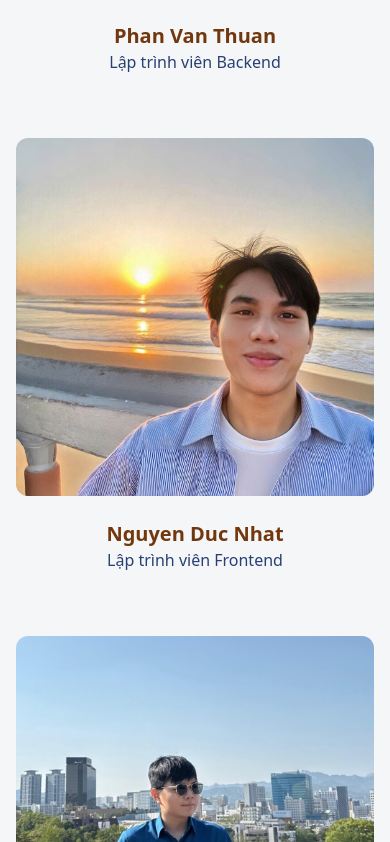
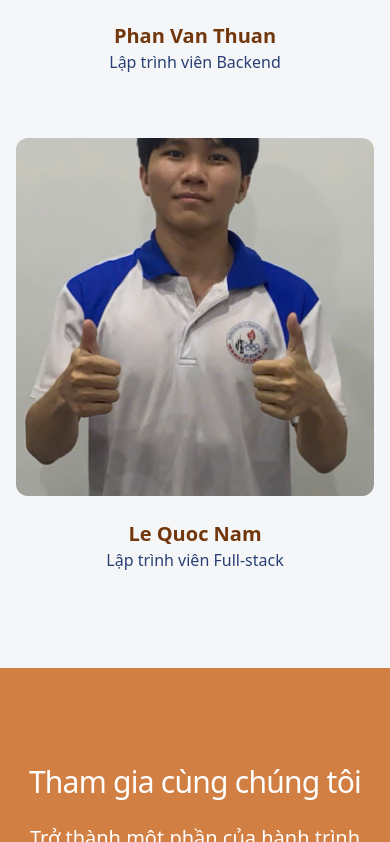
Before and after one commit to phanvanthuan06052004/Heritage-KLTN-FE, a React (Vite) app: page /about in a window 390 px wide. Shown: the part 7234-8076 px from the top of the page. Built offline with nearby package versions, Linux system fonts and the light colour scheme.

Commit message:
feat: center team members UI, rename Button component and update contact info

```diff
--- a/src/components/Footer/Footer.jsx
+++ b/src/components/Footer/Footer.jsx
@@ -1,42 +1,46 @@
-import { Link } from 'react-router-dom'
-import { Mail } from 'lucide-react'
-import { siFacebook, siInstagram } from 'simple-icons'
-import { useTranslation } from 'react-i18next'
-import SocialIcon from './SocialIcon'
+import { Link } from "react-router-dom";
+import { Mail } from "lucide-react";
+import { siFacebook, siInstagram } from "simple-icons";
+import { useTranslation } from "react-i18next";
+import SocialIcon from "./SocialIcon";
 
 const FOOTER_CONFIG = {
   socialLinks: [
     {
-      name: 'Facebook',
-      url: 'https://www.facebook.com/duc.nhatt.nguyen',
+      name: "Facebook",
+      url: "https://www.facebook.com/duc.nhatt.nguyen",
       icon: siFacebook.path,
     },
     {
-      name: 'Instagram',
-      url: 'https://www.instagram.com/nhatt.1510/',
+      name: "Instagram",
+      url: "https://www.instagram.com/nhatt.1510/",
       icon: siInstagram.path,
     },
   ],
-  email: 'ducnhat0910@gmail.com',
+  email: "22110240@student.hcmute.edu.vn",
   navLinks: [
-    { to: '/heritages', labelKey: 'nav.heritageSites' },
-    { to: '/explore', labelKey: 'nav.explore' },
-    { to: '/about', labelKey: 'nav.about' },
+    { to: "/heritages", labelKey: "nav.heritageSites" },
+    { to: "/explore", labelKey: "nav.explore" },
+    { to: "/about", labelKey: "nav.about" },
   ],
-}
+};
 
 const Footer = () => {
-  const { t } = useTranslation()
+  const { t } = useTranslation();
 
   return (
-    <footer className='bg-gray-50 border-t border-gray-200'>
-      <div className='lcn-container-x py-8'>
-        <div className='flex flex-col md:flex-row justify-between items-center gap-6 sm:gap-8'>
+    <footer className="bg-gray-50 border-t border-gray-200">
+      <div className="lcn-container-x py-8">
+        <div className="flex flex-col md:flex-row justify-between items-center gap-6 sm:gap-8">
           {/* Brand & Social */}
-          <div className='flex flex-col items-center md:items-start space-y-4'>
-            <h4 className='text-xl font-semibold tracking-tight text-heritage'>{t('footer.brand')}</h4>
-            <p className='text-sm text-muted-foreground'>{t('footer.tagline')}</p>
-            <div className='flex space-x-4'>
+          <div className="flex flex-col items-center md:items-start space-y-4">
+            <h4 className="text-xl font-semibold tracking-tight text-heritage">
+              {t("footer.brand")}
+            </h4>
+            <p className="text-sm text-muted-foreground">
+              {t("footer.tagline")}
+            </p>
+            <div className="flex space-x-4">
               {FOOTER_CONFIG.socialLinks.map((social) => (
                 <SocialIcon
                   key={social.name}
@@ -50,15 +54,15 @@ const Footer = () => {
 
           {/* Navigation */}
           <nav
-            role='navigation'
-            aria-label='Footer navigation'
-            className='flex flex-col md:flex-row gap-4 md:gap-12'
+            role="navigation"
+            aria-label="Footer navigation"
+            className="flex flex-col md:flex-row gap-4 md:gap-12"
           >
             {FOOTER_CONFIG.navLinks.map((link) => (
               <Link
                 key={link.to}
                 to={link.to}
-                className='text-sm text-muted-foreground hover:text-heritage focus:text-heritage transition-colors duration-200'
+                className="text-sm text-muted-foreground hover:text-heritage focus:text-heritage transition-colors duration-200"
               >
                 {t(link.labelKey)}
               </Link>
@@ -66,11 +70,11 @@ const Footer = () => {
           </nav>
 
           {/* Contact */}
-          <div className='flex items-center gap-2 text-muted-foreground'>
+          <div className="flex items-center gap-2 text-muted-foreground">
             <Mail size={20} />
             <a
               href={`mailto:${FOOTER_CONFIG.email}`}
-              className='text-sm hover:text-heritage focus:text-heritage transition-colors duration-200'
+              className="text-sm hover:text-heritage focus:text-heritage transition-colors duration-200"
             >
               {FOOTER_CONFIG.email}
             </a>
@@ -78,7 +82,7 @@ const Footer = () => {
         </div>
       </div>
     </footer>
-  )
-}
+  );
+};
 
-export default Footer
+export default Footer;
--- a/src/i18n/locales/en.json
+++ b/src/i18n/locales/en.json
@@ -420,12 +420,12 @@
     "teamRoles": {
       "founderLeader": "Founder & Leader",
       "backendDev": "Backend Developer",
-      "frontendDev": "Frontend Developer"
+      "fullstackDev": "Full-stack Developer"
     },
     "teamBios": {
       "bio1": "With over 3 years of experience in website development.",
       "bio2": "Technology researcher with experience in designing robust databases using modern technologies.",
-      "bio3": "Designer with a passion for creating intuitive and engaging user experiences."
+      "bio3": "Passionate about building scalable web applications and working with cross-functional teams."
     },
     "contactLabels": {
       "email": "Email",
--- a/src/i18n/locales/vi.json
+++ b/src/i18n/locales/vi.json
@@ -420,12 +420,12 @@
     "teamRoles": {
       "founderLeader": "Nhà sáng lập & Trưởng nhóm",
       "backendDev": "Lập trình viên Backend",
-      "frontendDev": "Lập trình viên Frontend"
+      "fullstackDev": "Lập trình viên Full-stack"
     },
     "teamBios": {
       "bio1": "Với hơn 3 năm kinh nghiệm phát triển website.",
       "bio2": "Nhà nghiên cứu công nghệ với kinh nghiệm thiết kế cơ sở dữ liệu mạnh mẽ sử dụng công nghệ hiện đại.",
-      "bio3": "Nhà thiết kế với niềm đam mê tạo ra trải nghiệm người dùng trực quan và hấp dẫn."
+      "bio3": "Đam mê xây dựng các ứng dụng web có khả năng mở rộng và phối hợp hiệu quả với các nhóm đa chức năng."
     },
     "contactLabels": {
       "email": "Email",
--- a/src/pages/About/TeamMembers.jsx
+++ b/src/pages/About/TeamMembers.jsx
@@ -9,12 +9,11 @@ const TeamMembers = () => {
   const translatedMembers = [
     { ...teamMembers[0], role: t('about.teamRoles.founderLeader'), bio: t('about.teamBios.bio1') },
     { ...teamMembers[1], role: t('about.teamRoles.backendDev'), bio: t('about.teamBios.bio2') },
-    { ...teamMembers[2], role: t('about.teamRoles.frontendDev'), bio: t('about.teamBios.bio3') },
-    { ...teamMembers[3], role: t('about.teamRoles.frontendDev'), bio: t('about.teamBios.bio3') }
+    { ...teamMembers[2], role: t('about.teamRoles.fullstackDev'), bio: t('about.teamBios.bio3') }
   ]
 
   return (
-    <div className='grid grid-cols-1 md:grid-cols-2 lg:grid-cols-4 gap-x-8 gap-y-16'>
+    <div className='grid grid-cols-1 md:grid-cols-2 lg:grid-cols-3 gap-x-8 gap-y-16 justify-items-center'>
       {translatedMembers.map((member, index) => (
         <div key={index} className='group text-center'>
           <div className='relative mb-6 overflow-hidden rounded-xl aspect-square text-left'>
--- a/src/pages/About/data/contactData.js
+++ b/src/pages/About/data/contactData.js
@@ -1,37 +1,44 @@
-import { Facebook, Instagram, Linkedin, Mail, MessagesSquare, Phone } from 'lucide-react'
+import {
+  Facebook,
+  Instagram,
+  Linkedin,
+  Mail,
+  MessagesSquare,
+  Phone,
+} from "lucide-react";
 
 export const contactInfo = [
   {
     icon: Mail,
-    title: 'Email',
-    content: 'ducnhat0910@gmail.com'
+    title: "Email",
+    content: "22110240@student.hcmute.edu.vn",
   },
   {
     icon: Phone,
-    title: 'Phone',
-    content: '0386076296'
+    title: "Phone",
+    content: "0849522039",
   },
   {
     icon: MessagesSquare,
-    title: 'Social Media',
-    content: 'Nguyễn Đức Nhật'
-  }
-]
+    title: "Social Media",
+    content: "Phan Văn Thuận",
+  },
+];
 
 export const socialLinks = [
   {
     icon: Facebook,
-    url: 'https://www.facebook.com/duc.nhatt.nguyen',
-    label: 'Facebook'
+    url: "https://www.facebook.com/thuan.phanvan.39948?mibextid=LQQJ4d",
+    label: "Facebook",
   },
   {
     icon: Linkedin,
-    url: 'https://www.linkedin.com/in/ducnhatdev/',
-    label: 'LinkedIn'
+    url: "https://www.linkedin.com/in/phanvanthuan204",
+    label: "LinkedIn",
   },
   {
     icon: Instagram,
-    url: 'https://www.instagram.com/nhatt.1510/',
-    label: 'Instagram'
-  }
-]
+    url: "https://www.instagram.com/vanthuank4/",
+    label: "Instagram",
+  },
+];
--- a/src/pages/About/data/teamMembersData.js
+++ b/src/pages/About/data/teamMembersData.js
@@ -20,23 +20,13 @@ export const teamMembers = [
     }
   },
   {
-    name: 'Nguyen Duc Nhat',
-    role: 'Frontend Developer',
-    bio: 'Designer with a passion for creating intuitive and engaging user experiences.',
-    img: '/images/profile-nhat.jpg',
+    name: 'Le Quoc Nam',
+    role: 'Full-stack Developer',
+    bio: 'Passionate about building scalable web applications and working with cross-functional teams.',
+    img: '/images/profile-nam.jpg',
     social: {
-      facebook: 'https://www.facebook.com/duc.nhatt.nguyen',
-      linkedin: 'https://www.linkedin.com/in/ducnhatdev/'
-    }
-  },
-  {
-    name: 'Phung Minh Thien',
-    role: 'Frontend Developer',
-    bio: 'Designer with a passion for creating intuitive and engaging user experiences.',
-    img: '/images/profile-mtp.jpg',
-    social: {
-      facebook: 'https://www.facebook.com/phungminhthien.1510',
-      linkedin: 'https://www.linkedin.com'
+      facebook: 'https://www.facebook.com/profile.php?id=100064192314817',
+      linkedin: 'https://www.linkedin.com/in/lequocnam/'
     }
   },
 ]
```
Also changed, not shown: src/components/common/ui/Comment.jsx (+65 -45 lines), src/pages/HeritageDetail/DiscussionSection.jsx (+54 -35 lines), public/images/profile-nam.jpg (added), src/components/common/ui/Button.jsx (renamed from src/components/common/ui/button.jsx), 1 other file (tests, documents, lock files or other folders).
